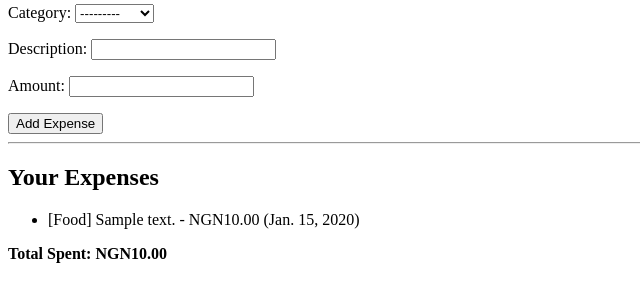
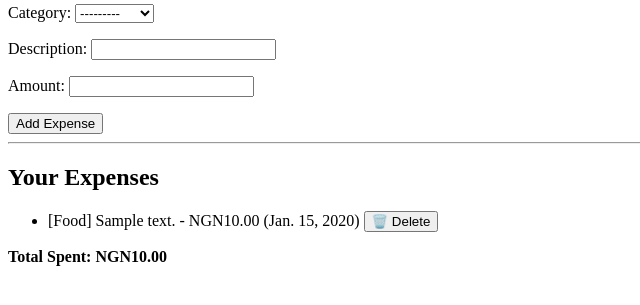
Before and after one commit to ifeadegoke/expense-tracker, a Django app: page / in a window 1280 px wide. Shown: the part 123-428 px from the top of the page, without its empty margins (0-640 px from the left). Run offline with Django 5.2, Linux system fonts and the light colour scheme; tables that the repository leaves empty hold one stand-in row (values such as "Sample post").

```diff
--- a/backend/expenses/templates/expenses/expense_list.html
+++ b/backend/expenses/templates/expenses/expense_list.html
@@ -23,6 +23,10 @@
             <li>
                 [{{ expense.category }}] {{ expense.description }} - NGN{{ expense.amount }}
                 ({{ expense.date }})
+                <form method="post" action="{% url 'expense_delete' expense.id %}" style="display:inline;">
+                    {% csrf_token %}
+                    <button type="submit">🗑️ Delete</button>
+                </form>
             </li>
         {% endfor %}
         </ul>
--- a/backend/expenses/urls.py
+++ b/backend/expenses/urls.py
@@ -3,4 +3,5 @@ from . import views
 
 urlpatterns = [
     path('', views.expense_list, name='expense_list'),
+    path('delete/<int:expense_id>/', views.expense_delete, name='expense_delete'),
 ]
--- a/backend/expenses/views.py
+++ b/backend/expenses/views.py
@@ -1,4 +1,4 @@
-from django.shortcuts import render, redirect
+from django.shortcuts import render, redirect, get_object_or_404
 from .models import Expense
 from .forms import ExpenseForm
 
@@ -19,3 +19,8 @@ def expense_list(request):
         'form': form,
     }
     return render(request, 'expenses/expense_list.html', context)
+def expense_delete(request, expense_id):
+    expense = get_object_or_404(Expense, id=expense_id)
+    if request.method == 'POST':
+        expense.delete()
+    return redirect('expense_list')
```
